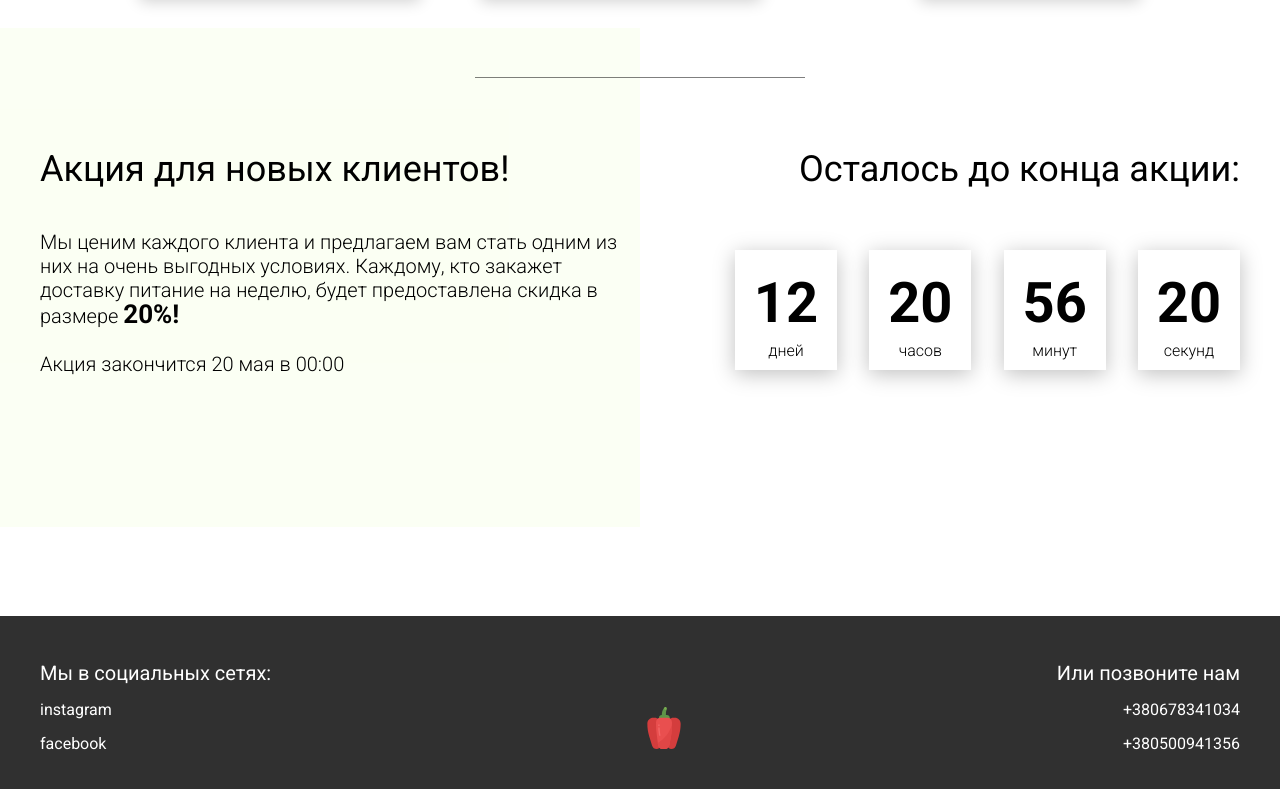
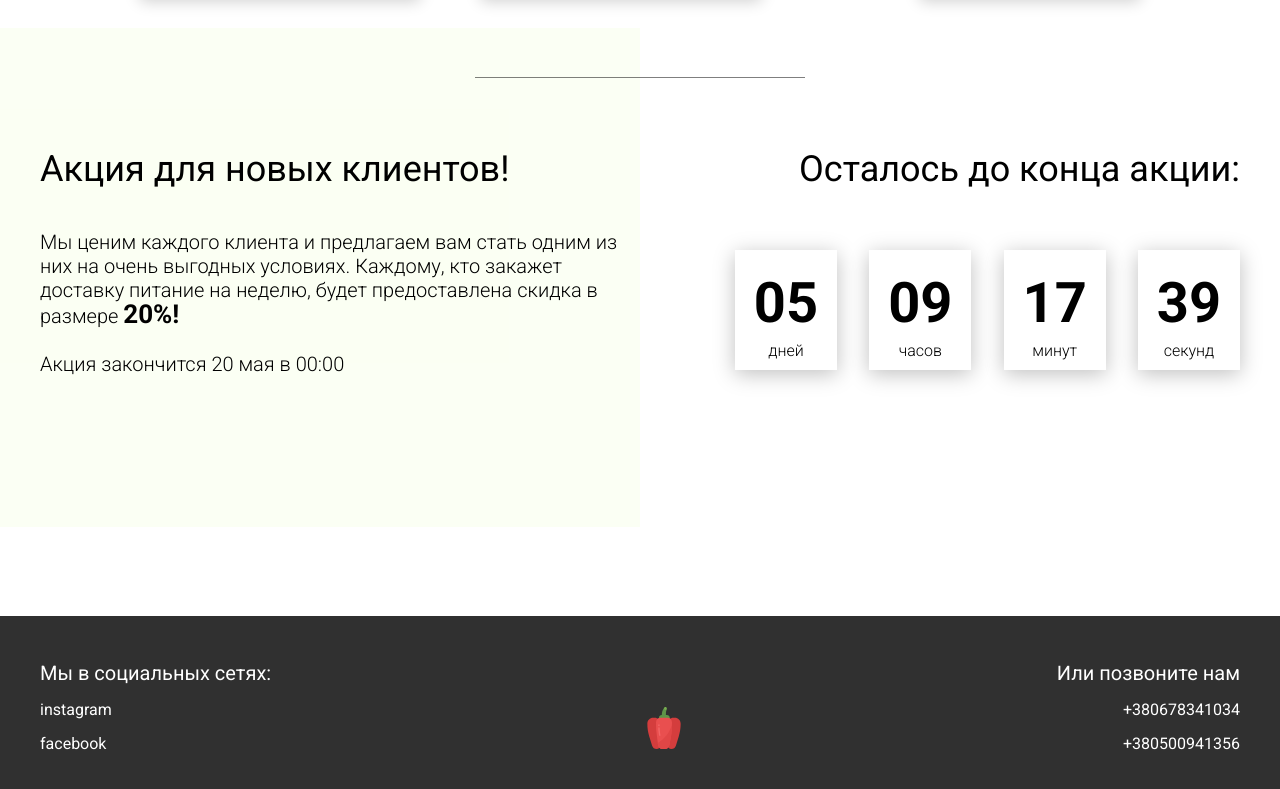
Before and after one commit to lit-nik-nik/Food, a plain HTML site: page index.html in a window 1280 px wide. Shown: the part 3448-4237 px from the top of the page. Drawn offline with Linux system fonts and the light colour scheme.

Commit message:
add timer on page

```diff
--- a/index.html
+++ b/index.html
@@ -250,19 +250,19 @@
                 <div class="title">Осталось до конца акции:</div>
                 <div class="timer">
                     <div class="timer__block">
-                        <span id="days">12</span>
+                        <span id="days">00</span>
                         дней
                     </div>
                     <div class="timer__block">
-                        <span id="hours">20</span>
+                        <span id="hours">00</span>
                         часов
                     </div>
                     <div class="timer__block">
-                        <span id="minutes">56</span>
+                        <span id="minutes">00</span>
                         минут
                     </div>
                     <div class="timer__block">
-                        <span id="seconds">20</span>
+                        <span id="seconds">00</span>
                         секунд
                     </div>
                 </div>
@@ -302,7 +302,8 @@
         </div>
     </div>
 
+    <script src="js/timer.js"></script>
     <script src="js/tabs.js"></script>
-    <script src="js/timer.js"></script>
+
 </body>
 </html>
--- a/js/timer.js
+++ b/js/timer.js
@@ -2,6 +2,61 @@
 
 window.addEventListener('DOMContentLoaded', () => {
 
-    const deadline = '2020-30-05';
+    const deadline = '2020-05-30';
+
+    function restTime(endtime) {
+        let time = Date.parse(endtime) - new Date().getTime();
+
+        const day = Math.floor(time / (1000 * 60 * 60 * 24)),
+              hours = Math.floor(time / (1000 * 60 * 60) % 24),
+              minutes = Math.floor(time / (1000 * 60) % 60),
+              second = Math.floor(time / (1000) % 60);
+
+        return {
+            'total': time,
+            'day': day,
+            'hours': hours,
+            'minutes': minutes,
+            'second': second
+        };
+    }
+
+    function addZero (elem) {
+        if (elem < 10 && elem >= 0) {
+            return `0${elem}`;
+        } else {
+            return elem;
+        }
+    }
+
+    function Timer(endtime) {
+        const timerBlock = document.querySelector('.timer'),
+              days = timerBlock.querySelector('#days'),
+              hours = timerBlock.querySelector('#hours'),
+              minutes = timerBlock.querySelector('#minutes'),
+              seconds = timerBlock.querySelector('#seconds'),
+              timerStart = setInterval(updateTimer, 1000);
+
+        updateTimer();
+
+        function updateTimer() {
+            const time = restTime(endtime);
+
+            days.innerHTML = addZero(time.day);
+            hours.innerHTML = addZero(time.hours);
+            minutes.innerHTML = addZero(time.minutes);
+            seconds.innerHTML = addZero(time.second);
+
+            if (time.total <= 0) {
+                clearInterval(timerStart);
+            }
+
+            if (time.day < 10) {
+                days.innerHTML = `0${time.day}`;
+            }
+        }
+    }
+
+    Timer(deadline);
 
 });
```
